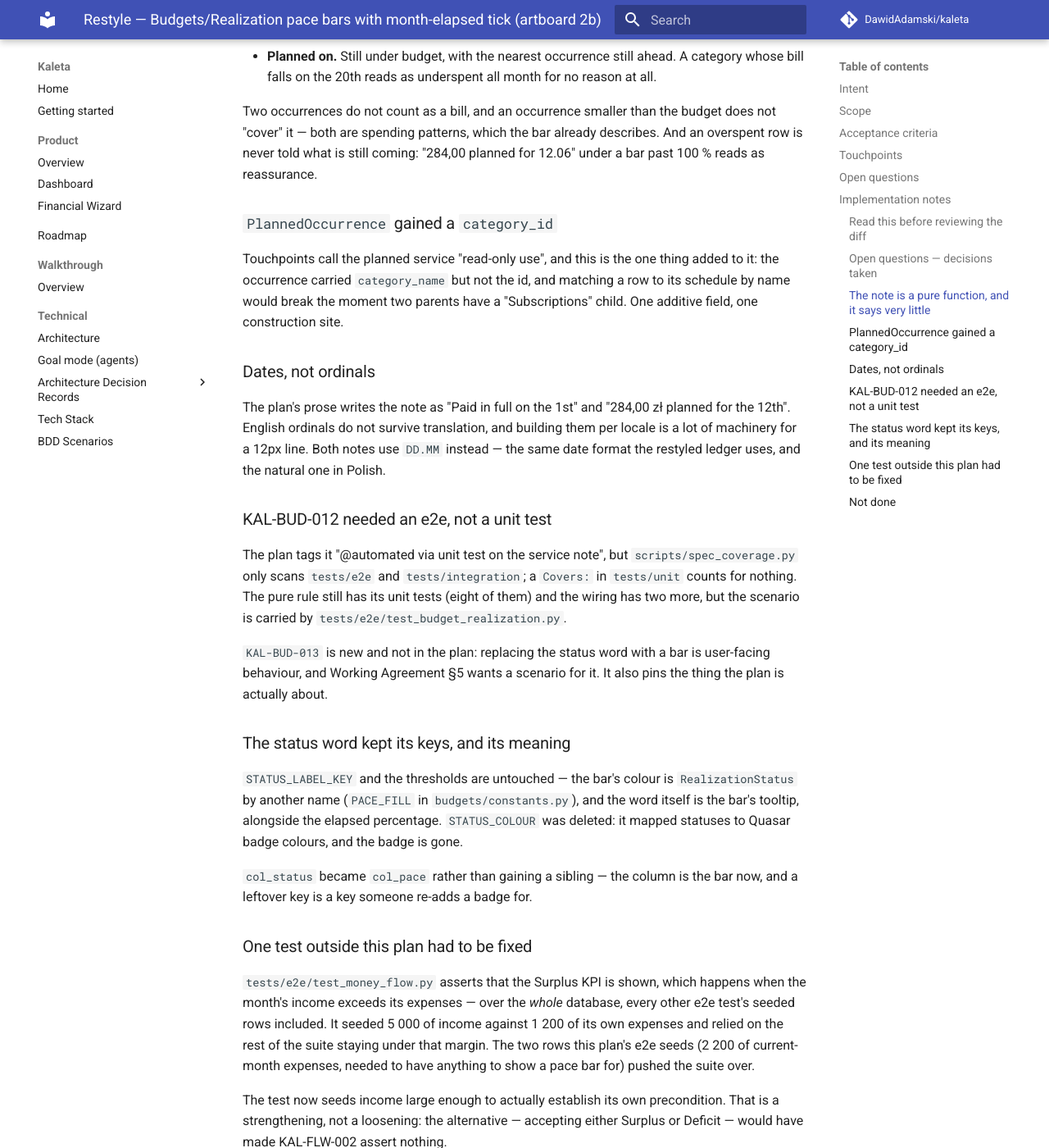
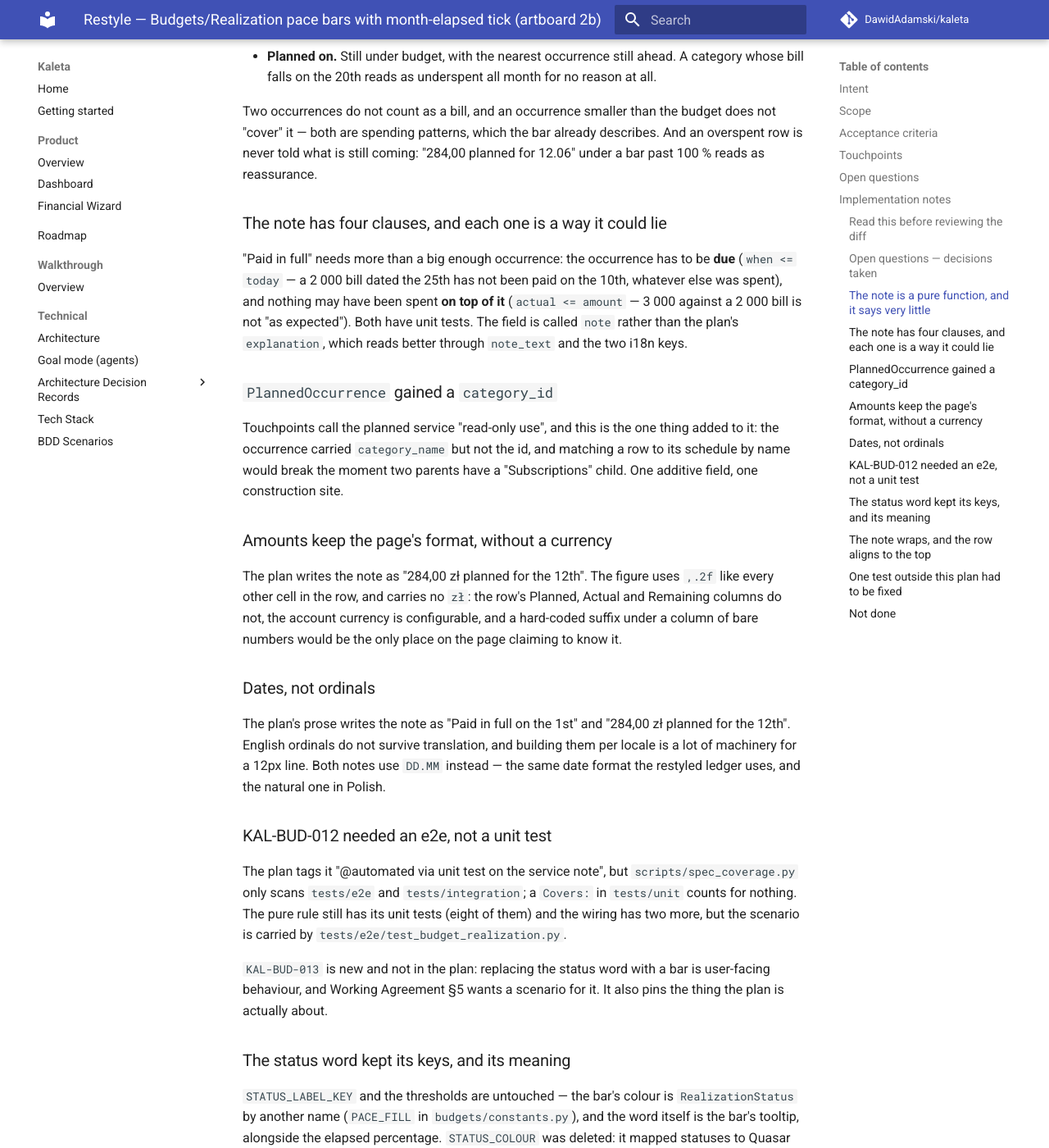
Before and after one commit to DawidAdamski/kaleta, an MkDocs documentation site: the page built from docs/plans/restyle-budgets-pace-bars.md, in a window 1280 px wide and 1400 px high, scrolled down 2809 px. Shown: the whole window at 82% size. Built offline with MkDocs 1.6.1 and Material for MkDocs 9.7.7, drawn with Linux system fonts in a browser that asks for light colours; comment, search, counter and statistics services are not loaded; some of the changed text lies outside the part shown.

Commit message:
fix(budgets): a bill that has not gone out yet cannot have been paid
"Paid in full" only checked that one occurrence was big enough. A 2 000
bill dated the 25th would have claimed to be paid on the 10th, under a
bar that was in fact running ahead of the month — and 3 000 spent
against a 2 000 bill called itself "as expected". The rule now requires
the occurrence to be due and to account for everything spent.

The note also had nowhere to be read: 160px and truncate cut the Polish
line in half, and an e2e to_contain_text passes on text hidden by CSS.
The column is wider, the line wraps, and the row aligns to the top so a
two-line note does not shove the figures down.

KAL-BUD-013 now asserts what it promises — the fill's width, the tick at
the month's own position, and the status word on hover — and KAL-BUD-012
asserts that a full early bar is still not painted as an overspend.

Co-Authored-By: Claude Opus 5 (1M context) <noreply@anthropic.com>
Claude-Session: https://claude.ai/code/session_0152AYpRfMD2oD5sjv3sg3qi

```diff
--- a/docs/plans/restyle-budgets-pace-bars.md
+++ b/docs/plans/restyle-budgets-pace-bars.md
@@ -46,7 +46,8 @@ Depends on `restyle-theme-tokens` (`.k-pace*` classes).
   `budgets.realization.note_paid_in_full`,
   `budgets.realization.note_planned_on`.
 - BDD: `KAL-BUD-012` "realization row explains an expected early
-  payment" (@automated via unit test on the service note).
+  payment" and `KAL-BUD-013` "a pace bar replaces the status word",
+  both @automated by e2e (see Implementation notes).
 
 Out of scope: threshold values (`REALIZATION_WARNING_THRESHOLD_PCT`
 unchanged); the Overview tab chart; budget editing.
@@ -129,12 +130,30 @@ budget does not "cover" it — both are spending patterns, which the bar
 already describes. And an overspent row is never told what is still coming:
 "284,00 planned for 12.06" under a bar past 100 % reads as reassurance.
 
+### The note has four clauses, and each one is a way it could lie
+
+"Paid in full" needs more than a big enough occurrence: the occurrence has
+to be **due** (`when <= today` — a 2 000 bill dated the 25th has not been
+paid on the 10th, whatever else was spent), and nothing may have been spent
+**on top of it** (`actual <= amount` — 3 000 against a 2 000 bill is not
+"as expected"). Both have unit tests. The field is called `note` rather
+than the plan's `explanation`, which reads better through `note_text` and
+the two i18n keys.
+
 ### `PlannedOccurrence` gained a `category_id`
 
 Touchpoints call the planned service "read-only use", and this is the one
 thing added to it: the occurrence carried `category_name` but not the id, and
 matching a row to its schedule by name would break the moment two parents
 have a "Subscriptions" child. One additive field, one construction site.
+
+### Amounts keep the page's format, without a currency
+
+The plan writes the note as "284,00 zł planned for the 12th". The figure
+uses `,.2f` like every other cell in the row, and carries no `zł`: the row's
+Planned, Actual and Remaining columns do not, the account currency is
+configurable, and a hard-coded suffix under a column of bare numbers would
+be the only place on the page claiming to know it.
 
 ### Dates, not ordinals
 
@@ -167,6 +186,20 @@ the badge is gone.
 `col_status` became `col_pace` rather than gaining a sibling — the column is
 the bar now, and a leftover key is a key someone re-adds a badge for.
 
+### The note wraps, and the row aligns to the top
+
+The pace column was `w-40` (160px) and the note was `truncate`, which cut
+"Opłacone w całości 01.09 — zgodnie z planem" in half — and an e2e
+`to_contain_text` passes on text hidden by CSS, so no test would have caught
+it. The column is `w-56` and the line wraps. The row aligns `items-start` so
+a two-line note does not shove the figures down, with the bar dropped
+`pt-1.5` onto the text's own line.
+
+Row hover moved from the hard-coded `hover:bg-slate-50` to a `ROW_HOVER`
+token class. The old name was already remapped to `--k-row-hover` in
+`theme.py`, dark mode included, so this is not a fix — it is the rest of the
+row's move to tokens finishing the job.
+
 ### One test outside this plan had to be fixed
 
 `tests/e2e/test_money_flow.py` asserts that the Surplus KPI is shown, which
```
Also changed, not shown: other parts of docs/plans/restyle-budgets-pace-bars.md (+2 -2 lines), 5 other files.
